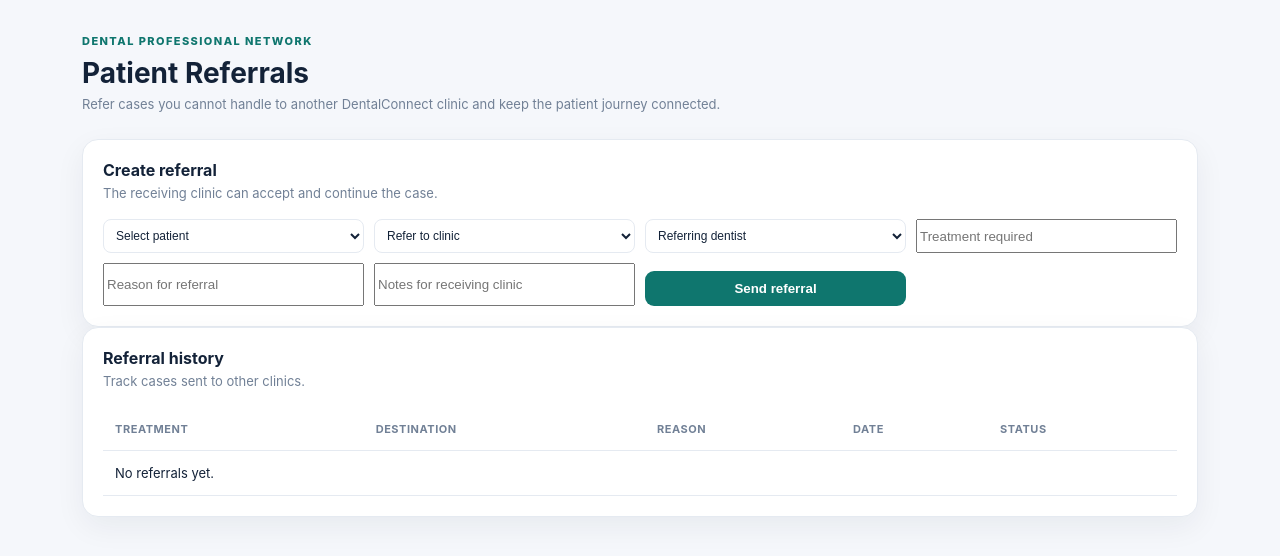
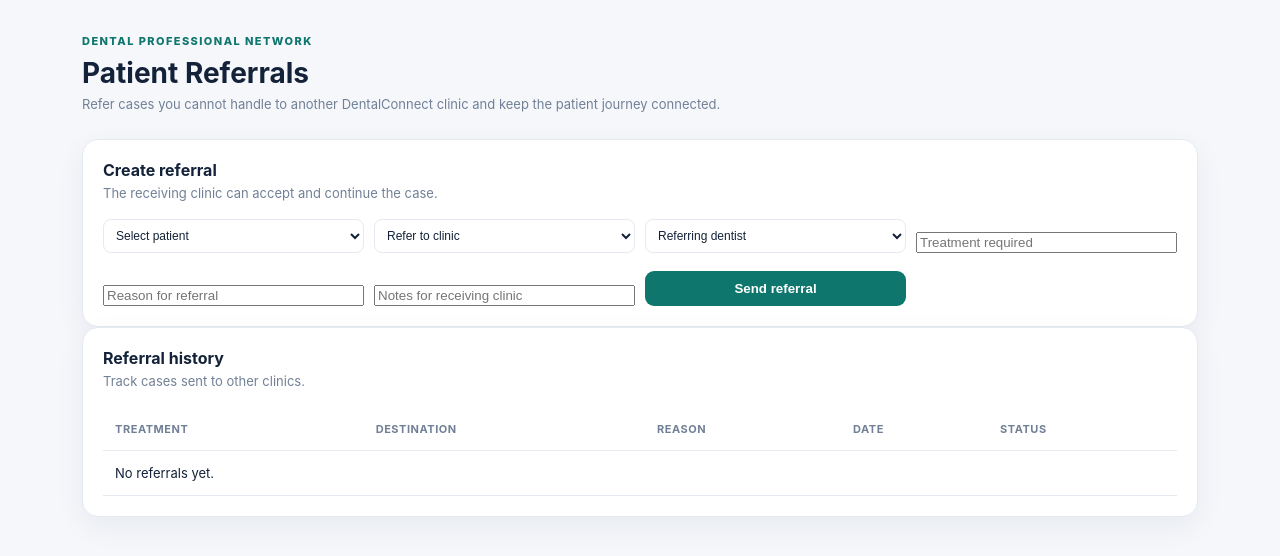
Before and after one commit to Bsuresh70/dentalcare, a Next.js app: page /referrals in a window 1280 px wide. Shown: the top 556 px of the page. Built offline with nearby package versions, Linux system fonts and the light colour scheme; no server answers.

Commit message:
Style referral form

```diff
--- a/app/globals.css
+++ b/app/globals.css
@@ -36,3 +36,5 @@
 .matchActions{display:flex;gap:8px;flex-wrap:wrap}
 @media(max-width:1000px){.formGrid{grid-template-columns:repeat(2,minmax(0,1fr))}.matchGrid{grid-template-columns:1fr 1fr}}
 @media(max-width:650px){.formGrid,.matchGrid{grid-template-columns:1fr}}
+
+.referralForm{align-items:end}
```
